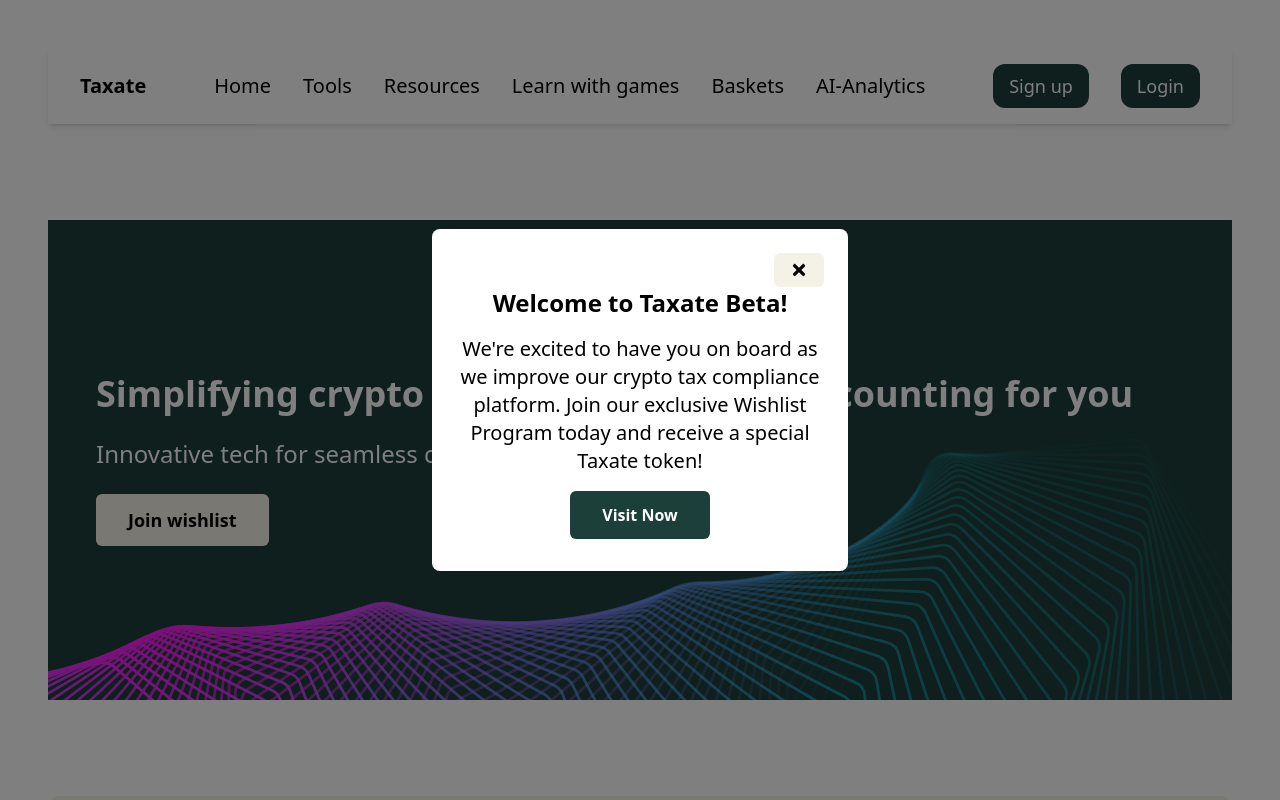
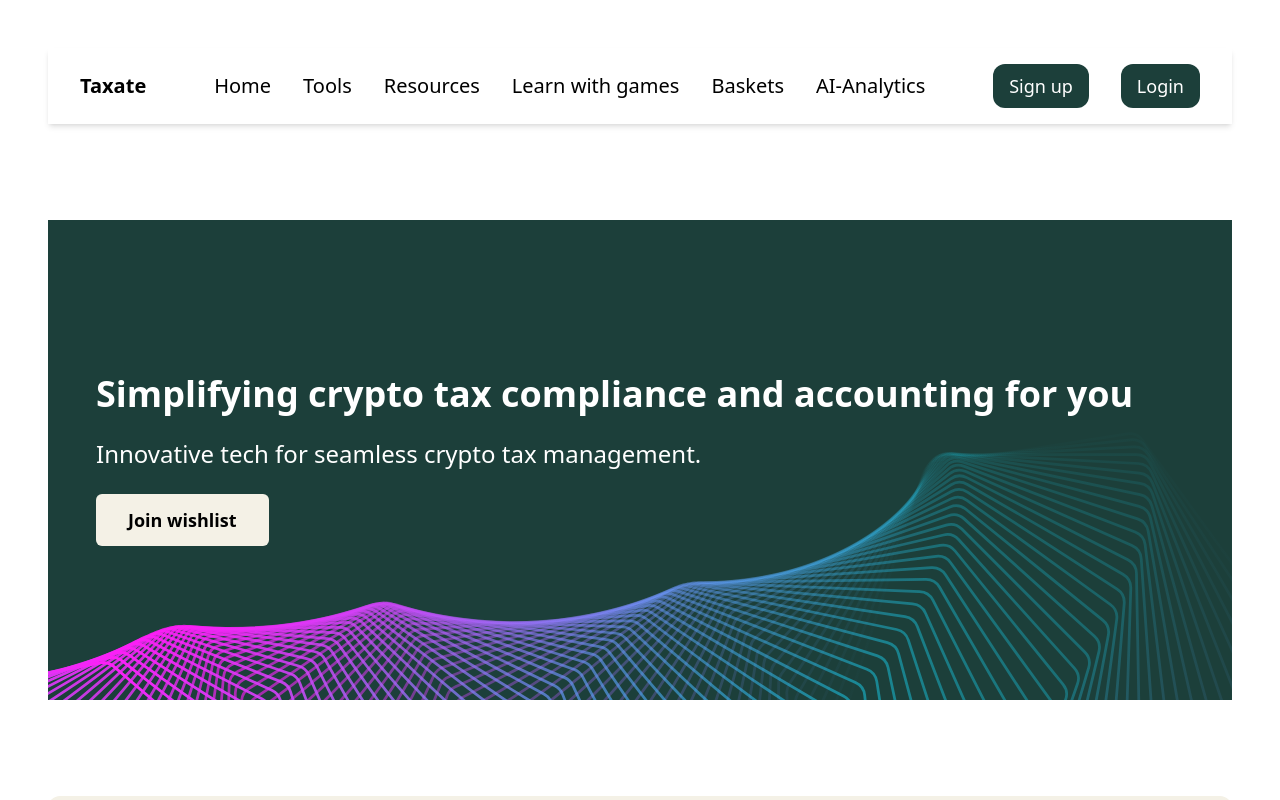
Before and after one commit to PantherForce/taxate, a React (Vite) app: page / in a window 1280 px wide. Shown: the top 800 px of the page. Built offline with nearby package versions, Linux system fonts and the light colour scheme.

Commit message:
sign-up-5

```diff
--- a/src/components/Game/GameComponent.tsx
+++ b/src/components/Game/GameComponent.tsx
@@ -1,3 +1,5 @@
+// @ts-nocheck
+
 import React, { useState } from "react";
 import { FaPlay, FaQuestionCircle, FaPuzzlePiece, FaTimes } from "react-icons/fa"; // React Icons
 import { motion } from "framer-motion"; // Framer Motion
@@ -34,11 +36,14 @@
 const GameBoard: React.FC = () => {
   const [selectedGame, setSelectedGame] = useState<null | string>(null);
   const [isModalOpen, setIsModalOpen] = useState(false); // State for modal visibility
+  const [score1, setScore1] = useState<number | null>(null); // Replace this with actual score logic
 
   // Function to handle game selection
   const handleGameSelection = (gameType: string) => {
-    setSelectedGame(gameType);
-    setIsModalOpen(true); // Open modal when game is selected
+    if (!score1) {
+      setSelectedGame(gameType);
+      setIsModalOpen(true); // Open modal when game is selected
+    }
   };
 
   // Close the modal
@@ -80,8 +85,13 @@
                   </div>
                 </div>
                 <button
-                  className="w-full bg-primary text-white px-4 py-2 rounded-lg flex items-center justify-center space-x-2 hover:bg-secondary transition-all"
+                  className={`w-full px-4 py-2 rounded-lg flex items-center justify-center space-x-2 transition-all ${
+                    score1
+                      ? "bg-gray-400 text-gray-700 cursor-not-allowed"
+                      : "bg-primary text-white hover:bg-secondary"
+                  }`}
                   onClick={() => handleGameSelection(game.type)}
+                  disabled={!!score1}
                 >
                   <FaPlay /> <span>Play</span>
                 </button>
@@ -98,10 +108,9 @@
                 onClick={closeModal}
                 className=" text-xl text-gray-500 hover:text-gray-800"
               >
-                <FaTimes size={20} color="red"/>
+                <FaTimes size={20} color="red" />
               </button>
               <div className="modal-content">
-
                 {selectedGame === "quiz" && <QuizGame />}
                 {selectedGame === "puzzle" && <PuzzleGame />}
                 {selectedGame === "strategy-quiz" && <TaxStrategyChallenge />}
--- a/src/components/Game/QuizGame.tsx
+++ b/src/components/Game/QuizGame.tsx
@@ -128,6 +128,10 @@
 
   const submitScore = async () => {
     try {
+      // Store the score in localStorage
+      window.localStorage.setItem("score1", score.toString());
+
+      // Submit the score to the server
       const response = await axios.post("https://testdata-bh0z.onrender.com/gamescore", {
         user_id: user_id,
         score: score,
@@ -145,7 +149,7 @@
   };
 
   return (
-    <div className="relative mx-auto flex justify-center items-center ">
+    <div className="relative mx-auto flex justify-center items-center w-[50vw] h-[60vh]">
       {/* Modal for quiz result */}
       {showModal && (
         <motion.div
--- a/src/components/Home/Hero.tsx
+++ b/src/components/Home/Hero.tsx
@@ -7,40 +7,41 @@
 import Heading from "../Layout/Heading/Heading";
 import { toast, ToastContainer } from "react-toastify";
 import "react-toastify/dist/ReactToastify.css";
-import { FaTimes } from "react-icons/fa";
-import { Link } from "react-router-dom";
 
 const Hero: React.FC = () => {
   const [loading, setLoading] = useState(false);
   const [message, setMessage] = useState("");
   const [showModal, setShowModal] = useState(false);
-  const [showTokenModal, setShowTokenModal] = useState(true);
   const [name, setName] = useState("");
   const [email, setEmail] = useState("");
   const [hasJoined, setHasJoined] = useState(false);
 
+  // Check if user details are already stored in localStorage on component mount
   useEffect(() => {
     const storedName = localStorage.getItem("name");
     const storedEmail = localStorage.getItem("email");
 
     if (storedName && storedEmail) {
-      setHasJoined(true);
+      setHasJoined(true); // User has already joined the wishlist
       setName(storedName);
       setEmail(storedEmail);
     }
   }, []);
 
+  // Show the modal when the "Join Wishlist" button is clicked
   const handleJoinWishlist = () => {
     if (!hasJoined) {
       setShowModal(true);
     }
   };
 
+  // Handle form submission for adding user
   const handleSubmit = async (e: React.FormEvent) => {
     e.preventDefault();
-    setLoading(true);
+    setLoading(true); // Set loading state to true when submitting
 
     try {
+      // Make API request to the backend
       const response = await axios.post(
         "https://testdata-bh0z.onrender.com/add_user",
         {
@@ -49,17 +50,24 @@
         }
       );
 
-      setLoading(false);
+      setLoading(false); // Reset loading state
       setMessage("Successfully added to the wishlist!");
-      setShowModal(false);
+      setShowModal(false); // Close the modal
+
+      // Store user details in localStorage
       localStorage.setItem("name", name);
       localStorage.setItem("email", email);
+
+      // Set hasJoined state to true to change button text
       setHasJoined(true);
-      toast.success("Successfully added to the wishlist!");
+
+      toast.success("Successfully added to the wishlist!"); // Show success toast
     } catch (error) {
-      setLoading(false);
+      setLoading(false); // Reset loading state
       setMessage("Something went wrong. Please try again later.");
-      setShowModal(true);
+      setShowModal(true); // Ensure the modal remains open for error feedback
+
+      // Show error toast
       toast.error("Something went wrong. Please try again later.");
     }
   };
@@ -67,7 +75,7 @@
   return (
     <ContentContainer>
       <section
-        className="flex flex-col-reverse lg:flex-row items-center bg-cover bg-center h-[42vh] md:h-[60vh]"
+        className="flex flex-col-reverse lg:flex-row items-center bg-cover bg-center h-[46vh] md:h-[60vh]"
         style={{ backgroundImage: "url(/images/Background/background.svg)" }}
       >
         <ContentContainer>
@@ -86,18 +94,16 @@
                 fontSize="lg"
                 className="px-8 font-semibold py-3 bg-[#F4F1E6] text-black"
                 onClick={handleJoinWishlist}
-                disabled={loading || hasJoined}
+                disabled={loading || hasJoined} // Disable button when loading or if user has joined
               >
-                {loading
-                  ? "Joining..."
-                  : hasJoined
-                  ? "Thanks for joining us"
-                  : "Join wishlist"}
+                {loading ? "Joining..." : hasJoined ? "Thanks for joining us" : "Join wishlist"}
               </Button>
             </div>
           </div>
         </ContentContainer>
       </section>
+
+      {/* Modal for user information */}
       {showModal && (
         <div className="fixed inset-0 bg-black bg-opacity-50 flex flex-col md:flex-row justify-center items-center z-50">
           <div className="bg-white p-6 rounded-md w-3/4 md:w-1/3">
@@ -127,7 +133,7 @@
                 <Button
                   fontSize="lg"
                   className="px-8 font-semibold py-3 bg-[#F4F1E6] text-black"
-                  onClick={() => setShowModal(false)}
+                  onClick={() => setShowModal(false)} // Close modal on cancel
                 >
                   Cancel
                 </Button>
@@ -135,7 +141,7 @@
                   fontSize="lg"
                   className="px-8 font-semibold py-3 bg-[#F4F1E6] text-black"
                   type="submit"
-                  disabled={loading}
+                  disabled={loading} // Disable submit button during loading
                 >
                   {loading ? "Submitting..." : "Submit"}
                 </Button>
@@ -144,38 +150,7 @@
           </div>
         </div>
       )}
-      {showTokenModal && (
-        <div className="fixed inset-0 bg-black bg-opacity-50 flex justify-center items-center z-50 p-4">
-          <div className="bg-white p-6 rounded-lg w-full sm:w-3/4 md:w-2/3 lg:w-1/2 xl:w-1/3">
-            <div className="flex justify-end">
-              <Button
-                fontSize="lg"
-                className=" bg-[#F4F1E6] text-black rounded-md hover:bg-red-600 hover:text-white transition duration-300"
-                onClick={() => setShowTokenModal(false)}
-              >
-                <FaTimes />
-              </Button>
-            </div>
-
-            <h3 className="text-2xl font-semibold mb-4 text-center">
-              Welcome to Taxate Beta!
-            </h3>
-            <p className="text-xl mb-4 text-center">
-              We're excited to have you on board as we improve our crypto tax
-              compliance platform. Join our exclusive Wishlist Program today and
-              receive a special Taxate token!
-            </p>
-            <Link to="/beta-program">
-              <div className="flex justify-center mb-2">
-                <button className="px-8 py-3 bg-primary text-white font-semibold rounded-md ">
-                  Visit Now
-                </button>
-              </div>
-            </Link>
-          </div>
-        </div>
-      )}
-      <ToastContainer />
+      <ToastContainer /> {/* Toast Container for displaying success/error messages */}
     </ContentContainer>
   );
 };
--- a/src/components/Login/Login.tsx
+++ b/src/components/Login/Login.tsx
@@ -44,6 +44,10 @@
       );
       console.log("Login successful:", response.data);
 
+      // Extract and store user_id in localStorage
+      const { user_id } = response.data;
+      localStorage.setItem("user_id", user_id);
+
       // Show success toast
       toast.success("Login successful!", {
         position: "top-center",
@@ -60,14 +64,13 @@
         position: "top-center",
         autoClose: 3000,
       });
-      localStorage.setItem("email");
-      localStorage.setItem("full_name");
 
       setError(errorMessage);
     } finally {
       setLoading(false);
     }
   };
+
 
   return (
     <>
```
Also changed, not shown: src/components/Singup/Signup.tsx (+8 -13 lines).
